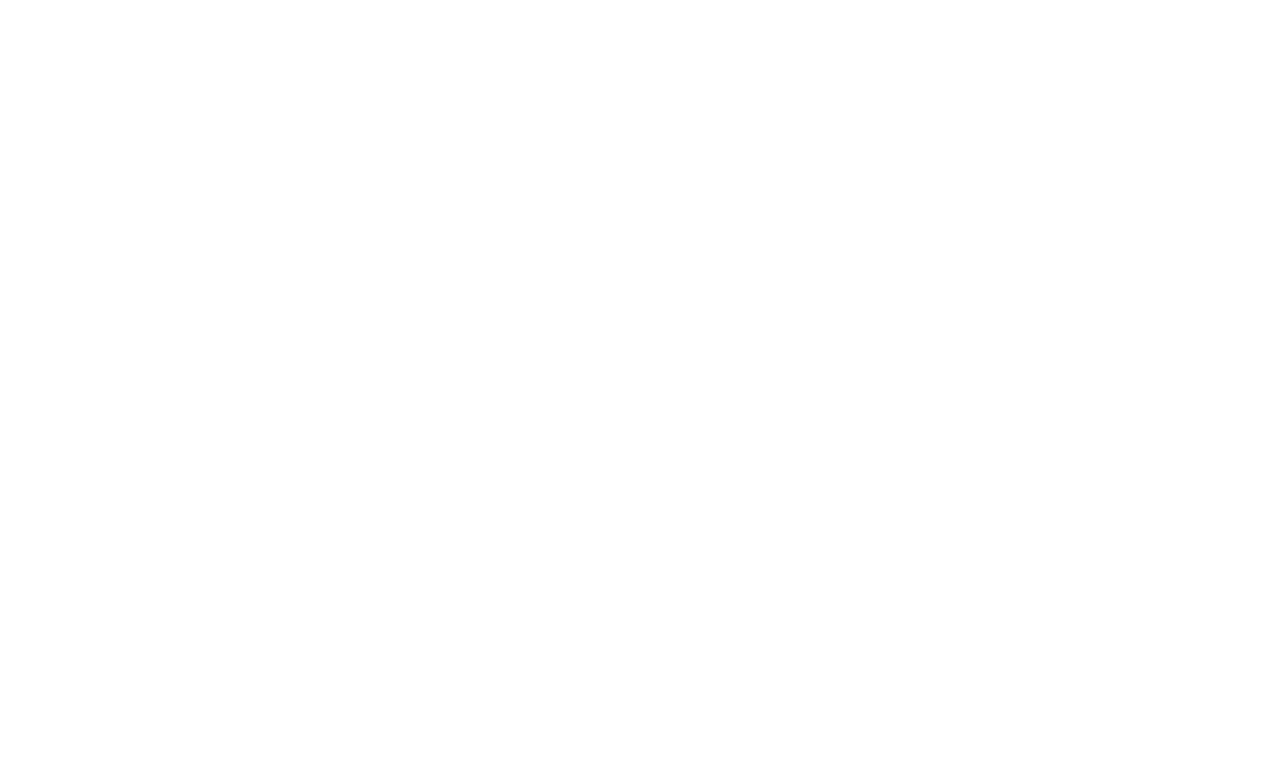
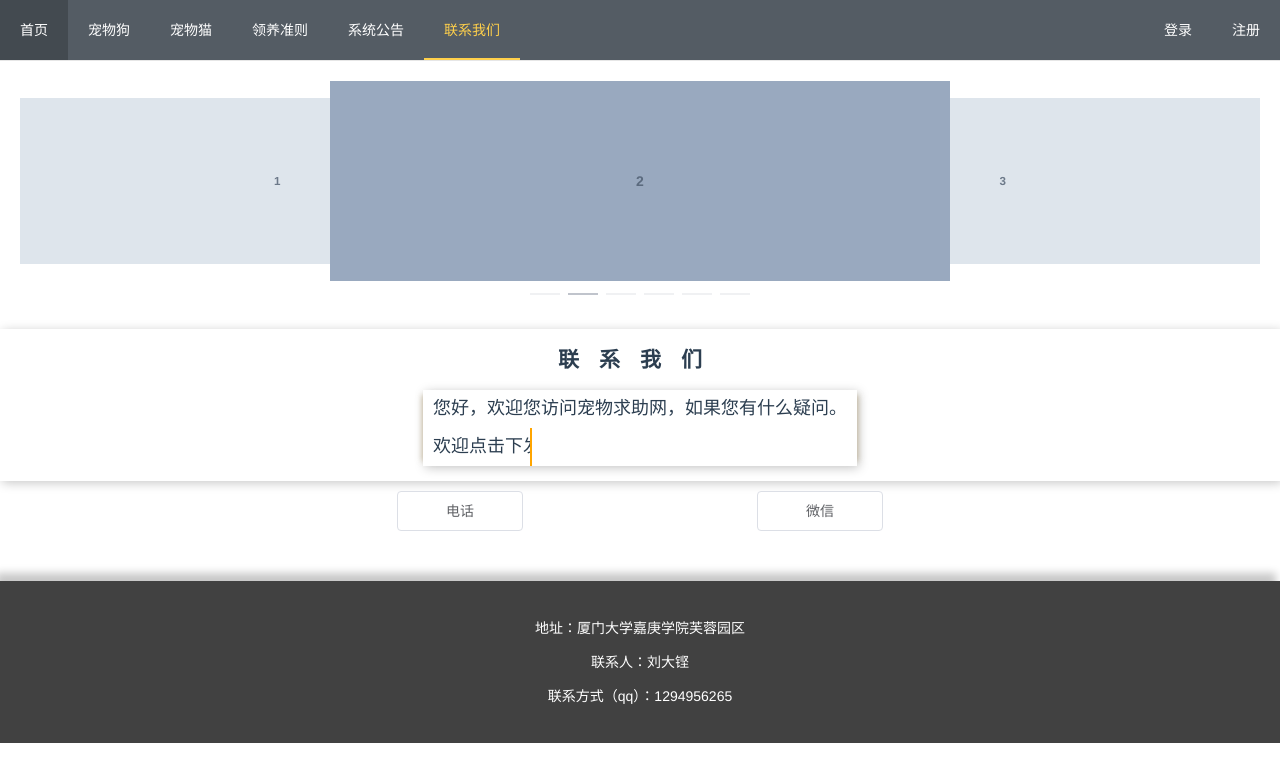
Before and after one commit to DkorTk/graduation-user, a Vue app: page /connection in a window 1280 px wide. Shown: the top 782 px of the page. Built offline with nearby package versions, Linux system fonts and the light colour scheme.

Commit message:
基本完成前端修改主页图片前

```diff
--- a/src/components/Header/Head.vue
+++ b/src/components/Header/Head.vue
@@ -15,8 +15,8 @@
       <el-menu-item index="/dog">宠物狗</el-menu-item>
       <el-menu-item index="/cat">宠物猫</el-menu-item>
       <el-menu-item index="/norm">领养准则</el-menu-item>
-      <el-menu-item index="5">系统公告</el-menu-item>
-      <el-menu-item index="6">联系我们</el-menu-item>
+      <el-menu-item index="/notice">系统公告</el-menu-item>
+      <el-menu-item index="/connection">联系我们</el-menu-item>
       <el-menu-item index="/signin" class="signUp">注册</el-menu-item>
       <el-menu-item index="/login" class="login"> 登录 </el-menu-item>
     </el-menu>
--- a/src/router/index.js
+++ b/src/router/index.js
@@ -6,6 +6,8 @@
 import Dog from "../views/dog.vue"
 import Cat from "../views/cat.vue"
 import Norm from "../views/norm.vue"
+import Notice from "../views/notice.vue"
+import Connection from "../views/connection.vue"
 
 Vue.use(VueRouter);
 
@@ -46,7 +48,19 @@
     name: 'Norm',
     component: Norm,
     meta: { title: '领养准则'}
-  }
+  },
+  {
+    path: "/notice",
+    name: 'Notice',
+    component: Notice,
+    meta: { title: '系统公告'}
+  },
+  {
+    path: "/connection",
+    name: 'Connection',
+    component: Connection,
+    meta: { title: '联系我们'}
+  },
 
 ];
 
--- a/src/views/Login.vue
+++ b/src/views/Login.vue
@@ -47,7 +47,7 @@
 };
 </script>
 
-<style>
+<style  lang="scss" scoped>
 .login {
   display: flex;
   justify-content: center;
--- a/src/views/Signin.vue
+++ b/src/views/Signin.vue
@@ -64,7 +64,7 @@
 };
 </script>
 
-<style>
+<style  lang="scss" scoped>
 .login {
   display: flex;
   justify-content: center;
--- a/src/views/cat.vue
+++ b/src/views/cat.vue
@@ -102,7 +102,7 @@
 };
 </script>
 
-<style lang="scss" >
+<style lang="scss" scoped>
 .select {
   padding: 10px;
 }
--- /dev/null
+++ b/src/views/connection.vue
@@ -0,0 +1,227 @@
+<template>
+  <div>
+    <Header />
+    <div class="conMain">
+      <div class="conTitle">
+        <h2>联系我们</h2>
+      </div>
+
+      <div class="conContainer">
+        <div class="css-typing">
+          <p>
+            您好，欢迎您访问宠物求助网，如果您有什么疑问。
+          </p>
+          <p>
+            欢迎点击下发按钮联系我们，谢谢！
+          </p>
+        </div>
+      </div>
+    </div>
+    <div class="conWay">
+      <el-popover
+        placement="bottom"
+        title="电话"
+        width="200"
+        trigger="click"
+        content="18312787187"
+      >
+        <el-button slot="reference" class="conButton1">电话</el-button>
+      </el-popover>
+      <el-popover
+        placement="bottom"
+        width="200"
+        trigger="click"
+        content=""
+      >
+        <div class="demo-image">
+          <div class="conBlock">
+            <el-image style="width: 100px; height: 100px" :src="url"></el-image>
+          </div>
+        </div>
+        <el-button slot="reference" class="conButton2">微信</el-button>
+      </el-popover>
+    </div>
+    <Footer />
+  </div>
+</template>
+
+<script>
+import Header from "../components/Header/Head";
+import Footer from "../components/Footer/Footer";
+
+export default {
+  name: "Connection",
+  components: {
+    Header,
+    Footer,
+  },
+  data() {
+    return {
+      url:
+        require("@/assets/img/weixin.jpg"),
+    };
+  },
+};
+</script>
+
+<style lang="scss" scoped>
+.conMain {
+  box-shadow: 2px 2px 10px rgba(0, 0, 0, 0.22);
+  display: flex;
+  justify-content: center;
+  flex-wrap: wrap;
+}
+.conContainer {
+  box-shadow: 2px 2px 10px rgba(0, 0, 0, 0.22);
+  margin-bottom: 15px;
+}
+.conTitle {
+  letter-spacing: 20px;
+  margin: 20px;
+  width: 100%;
+}
+
+// 打字效果
+.css-typing {
+  box-shadow: 6px 0 5px -5px rgba(180, 160, 120, 0.6),
+    -6px 0 5px -5px rgba(180, 160, 120, 0.6);
+  width: 100%;
+}
+.css-typing p {
+  border-right: 0.15em solid orange;
+  font-family: "Courier";
+  font-size: 18px;
+  white-space: nowrap;
+  overflow: hidden;
+  padding: 10px;
+}
+.css-typing p:nth-child(1) {
+  width: 100%;
+  animation: type 4s steps(40, end);
+  animation-fill-mode: forwards;
+}
+
+.css-typing p:nth-child(2) {
+  width: 100%;
+  opacity: 0;
+  animation: type2 4s steps(40, end);
+  animation-delay: 4s;
+  animation-fill-mode: forwards;
+}
+
+@keyframes type {
+  0% {
+    width: 0;
+  }
+  99.9% {
+    border-right: 0.15em solid orange;
+  }
+  100% {
+    border: none;
+  }
+}
+
+@-webkit-keyframes type {
+  0% {
+    width: 0;
+  }
+  99.9% {
+    border-right: 0.15em solid orange;
+  }
+  100% {
+    border: none;
+  }
+}
+
+@keyframes type2 {
+  0% {
+    width: 0;
+  }
+  1% {
+    opacity: 1;
+  }
+  99.9% {
+    border-right: 0.15em solid orange;
+  }
+  100% {
+    opacity: 1;
+    border: none;
+  }
+}
+
+@-webkit-keyframes type2 {
+  0% {
+    width: 0;
+  }
+  1% {
+    opacity: 1;
+  }
+  99.9% {
+    border-right: 0.15em solid orange;
+  }
+  100% {
+    opacity: 1;
+    border: none;
+  }
+}
+
+@keyframes type3 {
+  0% {
+    width: 0;
+  }
+  1% {
+    opacity: 1;
+  }
+  100% {
+    opacity: 1;
+  }
+}
+
+@-webkit-keyframes type3 {
+  0% {
+    width: 0;
+  }
+  1% {
+    opacity: 1;
+  }
+  100% {
+    opacity: 1;
+  }
+}
+
+@keyframes blink {
+  50% {
+    border-color: transparent;
+  }
+}
+@-webkit-keyframes blink {
+  50% {
+    border-color: tranparent;
+  }
+}
+
+// 按钮弹出
+.conWay {
+  margin: 10px 31%;
+}
+.conWay::after {
+  content: "";
+  display: block;
+  clear: both;
+}
+.conButton1 {
+  display: block;
+  width: 26%;
+  float: left;
+}
+.conButton2 {
+  display: block;
+  width: 26%;
+  float: right;
+}
+.conBlock {
+    display: flex;
+    justify-content: center;
+}
+
+</style>
--- a/src/views/dog.vue
+++ b/src/views/dog.vue
@@ -102,7 +102,7 @@
 };
 </script>
 
-<style lang="scss" >
+<style lang="scss" scoped>
 .select {
   padding: 10px;
 }
--- /dev/null
+++ b/src/views/notice.vue
@@ -0,0 +1,70 @@
+<template>
+  <div>
+    <Head />
+    <div class="noticeBlock">
+      <el-timeline class="noticeBlock2">
+        <el-timeline-item timestamp="2018/4/12" placement="top">
+          <el-card>
+            <h4>更新 Github 模板</h4>
+            <p>王小虎 提交于 2018/4/12 20:46</p>
+          </el-card>
+        </el-timeline-item>
+        <el-timeline-item timestamp="2018/4/3" placement="top">
+          <el-card>
+            <h4>更新 Github 模板</h4>
+            <p>王小虎 提交于 2018/4/3 20:46</p>
+          </el-card>
+        </el-timeline-item>
+        <el-timeline-item timestamp="2018/4/2" placement="top">
+          <el-card>
+            <h4>更新 Github 模板</h4>
+            <p>王小虎 提交于 2018/4/2 20:46</p>
+          </el-card>
+        </el-timeline-item>
+        <el-timeline-item timestamp="2018/4/2" placement="top">
+          <el-card>
+            <h4>更新 Github 模板</h4>
+            <p>王小虎 提交于 2018/4/2 20:46</p>
+          </el-card>
+        </el-timeline-item>
+        <el-timeline-item timestamp="2018/4/2" placement="top">
+          <el-card>
+            <h4>更新 Github 模板</h4>
+            <p>王小虎 提交于 2018/4/2 20:46</p>
+          </el-card>
+        </el-timeline-item>
+        <el-timeline-item timestamp="2018/4/2" placement="top">
+          <el-card>
+            <h4>更新 Github 模板</h4>
+            <p>王小虎 提交于 2018/4/2 20:46</p>
+          </el-card>
+        </el-timeline-item>
+      </el-timeline>
+    </div>
+    <Footer />
+  </div>
+</template>
+
+<script>
+import Head from "../components/Header/Head";
+import Footer from "../components/Footer/Footer";
+export default {
+  name: "Notice",
+  components: {
+    Head,
+    Footer,
+  },
+};
+</script>
+
+<style lang="scss" scoped>
+.noticeBlock {
+  padding: 30px;
+}
+.noticeBlock2 {
+  margin: 20px;
+}
+/deep/.el-timeline-item__node {
+  background-color: rgb(255, 208, 75) !important;
+}
+</style>
```
Also changed, not shown: src/views/norm.vue (+108 -8 lines), src/assets/img/weixin.jpg (added).
